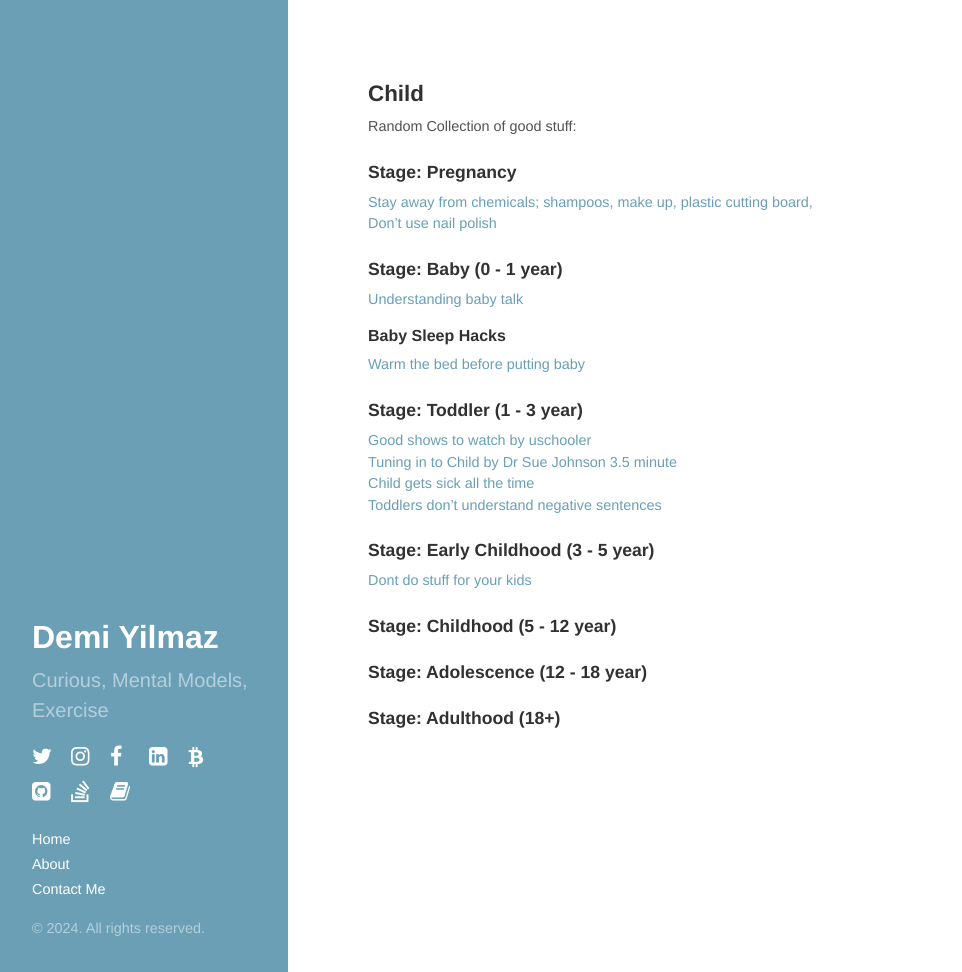
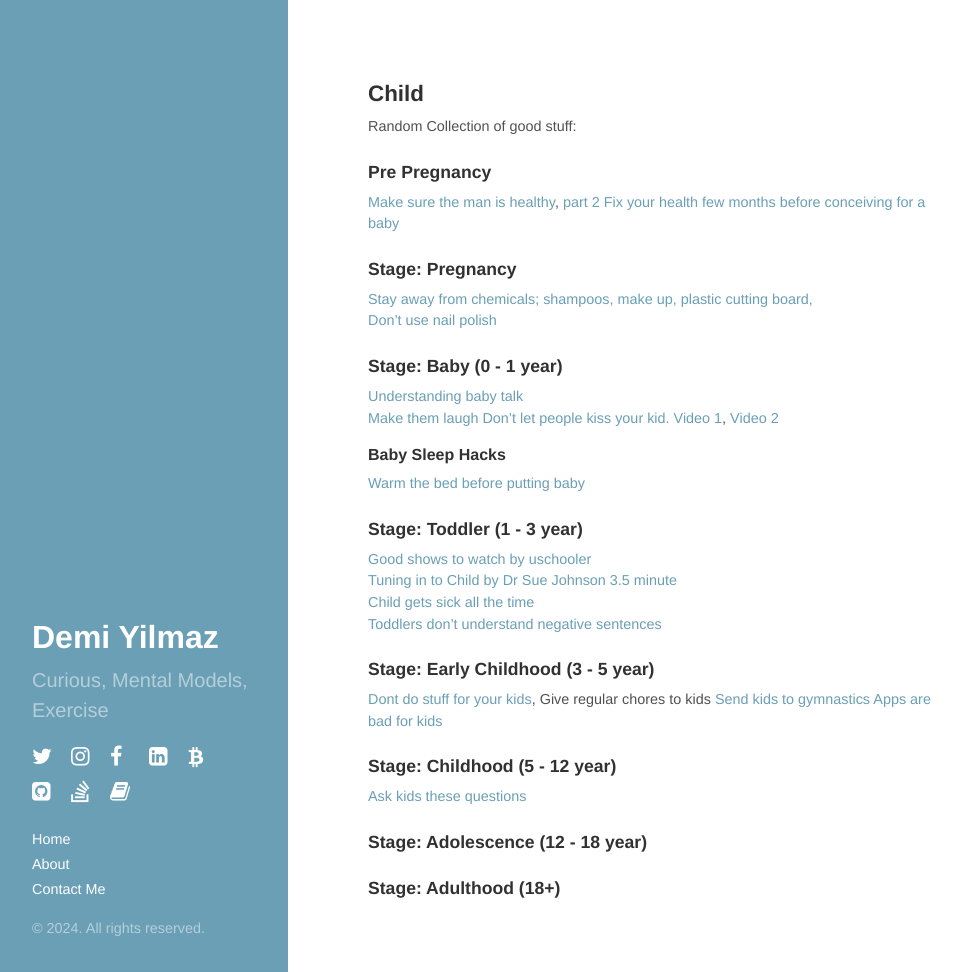
Before and after one commit to demiculus/demiculus.github.io, a Jekyll site: the page built from child.md, in a window 1280 px wide and 972 px high. Shown: the whole window, without its empty margins (0-962 px from the left). Built offline with Jekyll 4.4.1, drawn with Linux system fonts in a browser that asks for light colours; nearby versions of some CDN libraries.

```diff
--- a/child.md
+++ b/child.md
@@ -6,6 +6,11 @@ title: Child
 ## Child
 
 Random Collection of good stuff:
+
+### Pre Pregnancy
+
+[Make sure the man is healthy](https://www.instagram.com/reel/DABQmsMOh9E/), [part 2](https://www.instagram.com/reel/C7mazfGNUfj/)
+[Fix your health few months before conceiving for a baby](https://www.instagram.com/p/CvXc0HAuiCo/)
 
 ### Stage: Pregnancy
 
@@ -16,6 +21,9 @@ Random Collection of good stuff:
 ### Stage: Baby (0 - 1 year)
 
 [Understanding baby talk](https://www.instagram.com/reel/C-agRVNO72h)
+[Make them laugh](https://www.instagram.com/reel/C_baC32yGMD)
+[Don't let people kiss your kid. Video 1](https://www.instagram.com/reel/DBuQkYyI2QB/), [Video 2](https://www.instagram.com/reel/C_-ookdOQR5)
+
 
 #### Baby Sleep Hacks
 [Warm the bed before putting baby](https://www.instagram.com/reel/DBb2oqfvyMg/?igsh=MzRlODBiNWFlZA==)
@@ -30,9 +38,13 @@ Random Collection of good stuff:
 
 ### Stage: Early Childhood (3 - 5 year)
 
-[Dont do stuff for your kids](https://www.instagram.com/reel/DBOqgdlPamH)
+[Dont do stuff for your kids](https://www.instagram.com/reel/DBOqgdlPamH), Give regular chores to kids
+[Send kids to gymnastics](https://www.instagram.com/reel/DBjrS4kRaah/)
+[Apps are bad for kids](https://www.instagram.com/reel/C_IkpAQOzSq)
 
 ### Stage: Childhood (5 - 12 year)
+
+[Ask kids these questions](https://www.instagram.com/reel/DBomOE7ii9j/?igsh=MzRlODBiNWFlZA%3D%3D)
 
 
 ### Stage: Adolescence (12 - 18 year)
```
Also changed, not shown: diet.md (+1 -5 lines), dropout.md (added, +34 -0 lines).
